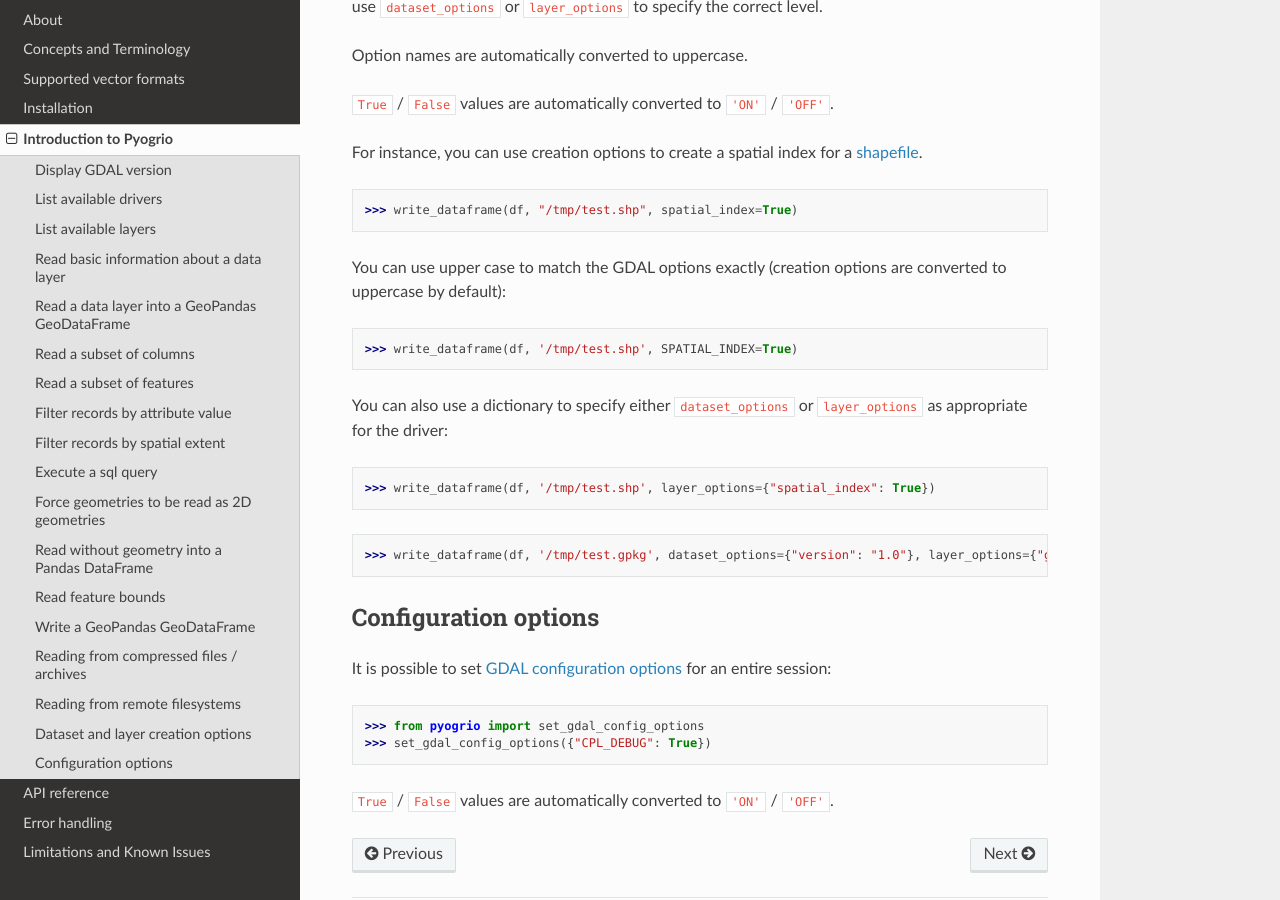
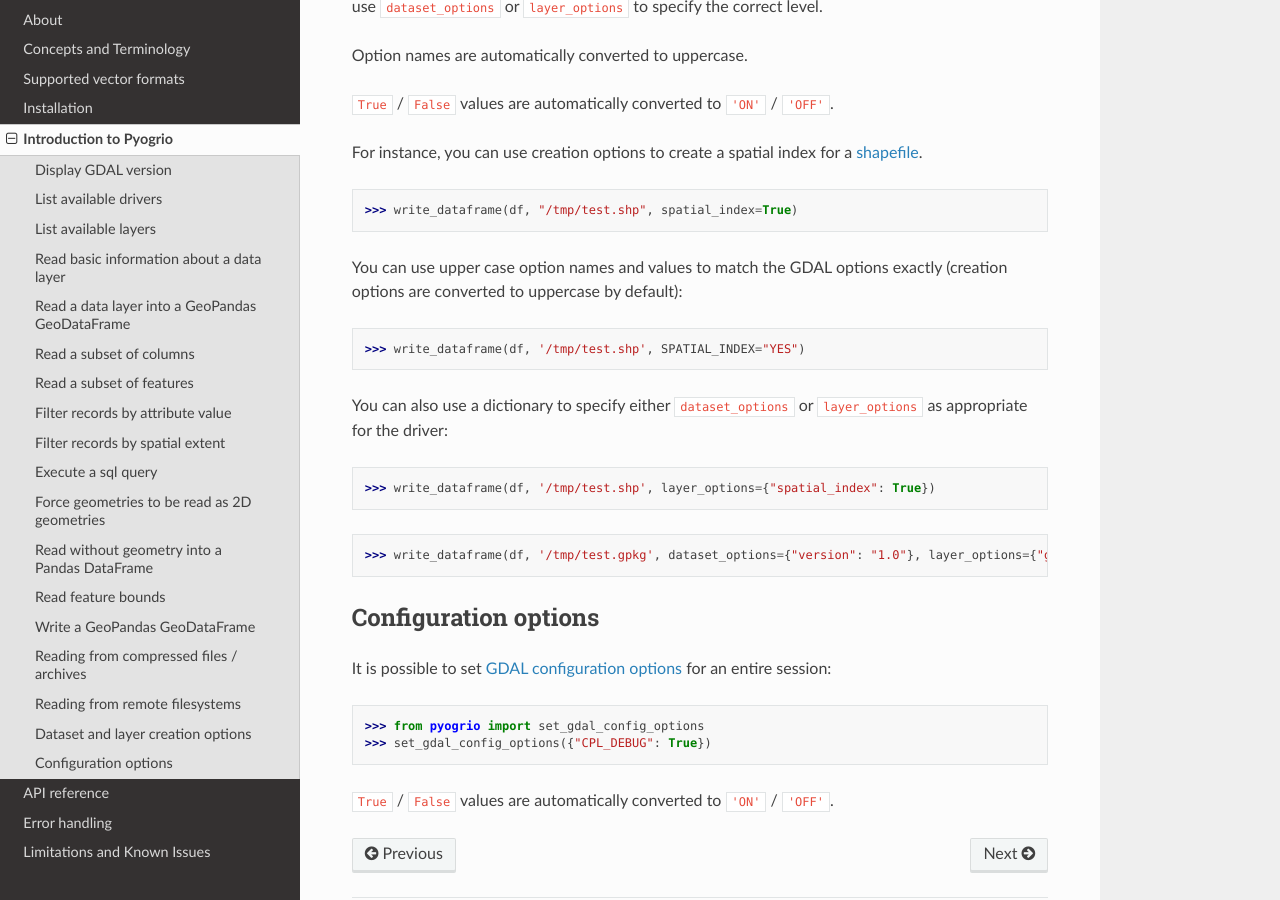
Before and after one commit to geopandas/pyogrio, a Sphinx documentation site: the page built from docs/source/introduction.md, in a window 1280 px wide and 900 px high, scrolled down 7965 px. Built offline with Sphinx 7.4.7 and the Read the Docs theme 2.0.0, drawn with Linux system fonts in a browser that asks for light colours.

Commit message:
PR feedback

````diff
--- a/docs/source/introduction.md
+++ b/docs/source/introduction.md
@@ -416,11 +416,11 @@ For instance, you can use creation options to create a spatial index for a
 >>> write_dataframe(df, "/tmp/test.shp", spatial_index=True)
 ```
 
-You can use upper case to match the GDAL options exactly (creation options are
-converted to uppercase by default):
+You can use upper case option names and values to match the GDAL options exactly
+(creation options are converted to uppercase by default):
 
 ```python
->>> write_dataframe(df, '/tmp/test.shp', SPATIAL_INDEX=True)
+>>> write_dataframe(df, '/tmp/test.shp', SPATIAL_INDEX="YES")
 ```
 
 You can also use a dictionary to specify either `dataset_options` or
````
